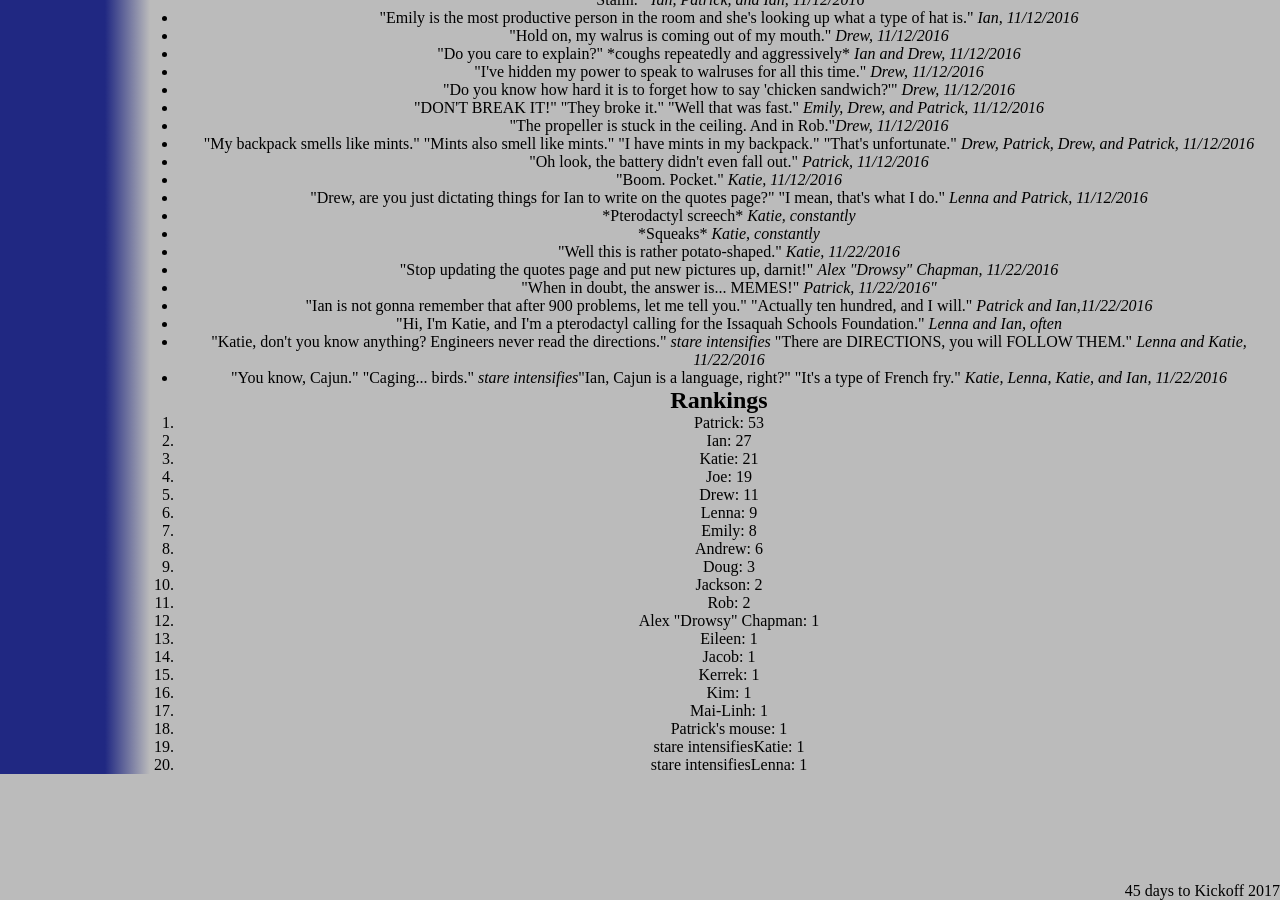
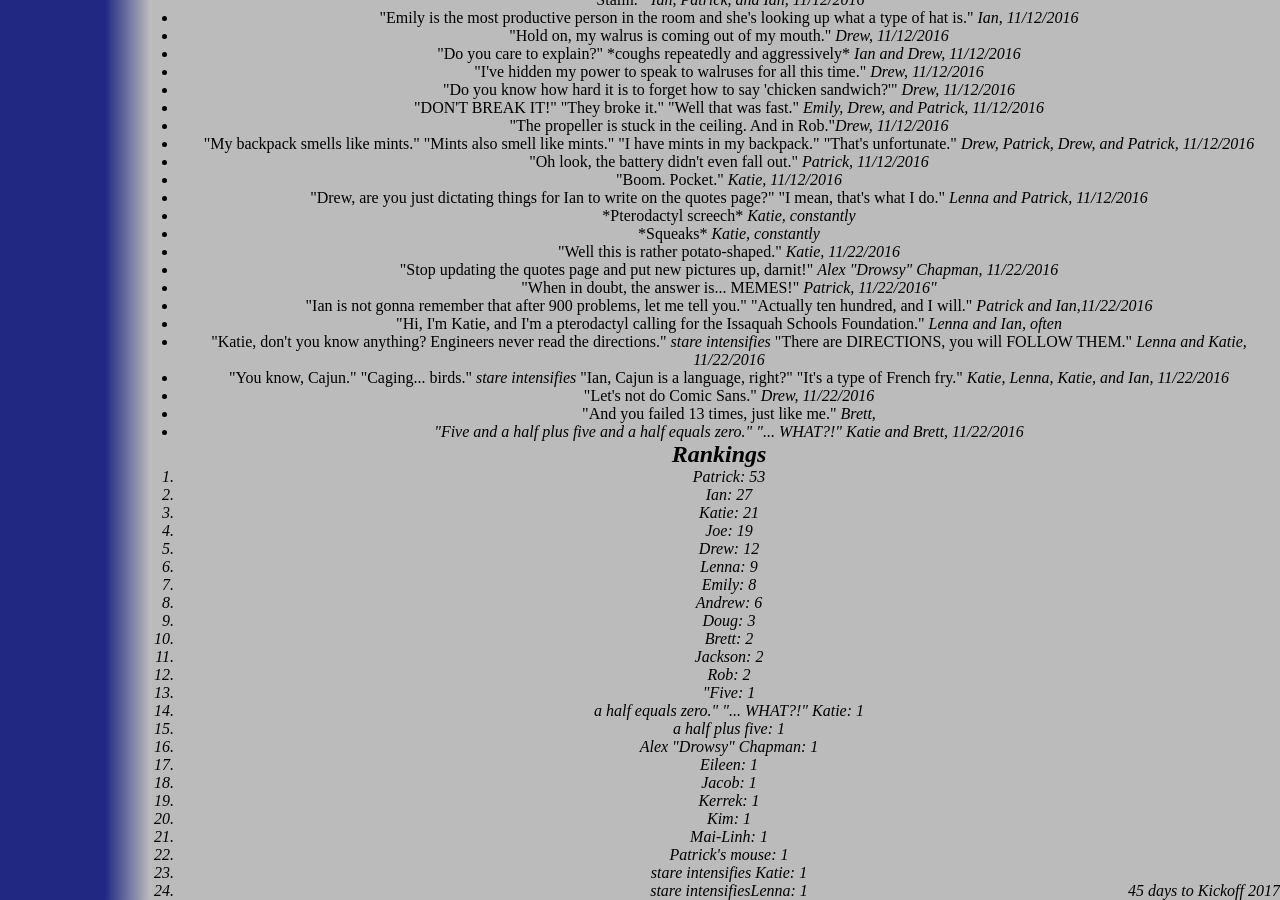
Before and after one commit to katiebugmoon/FRC4131.github.io, a Jekyll site: the page built from media/2017/quotes.html, in a window 1280 px wide and 900 px high, scrolled down 2131 px. Built offline with Jekyll 4.4.1, drawn with Linux system fonts in a browser that asks for light colours; nearby versions of some CDN libraries.

Commit message:
Update quotes.html

```diff
--- a/media/2017/quotes.html
+++ b/media/2017/quotes.html
@@ -131,8 +131,10 @@ title: Build Season 2017 Quotes
 	<li>"Ian is not gonna remember that after 900 problems, let me tell you." "Actually ten hundred, and I will."<i> Patrick and Ian,11/22/2016</i></li>
 	<li>"Hi, I'm Katie, and I'm a pterodactyl calling for the Issaquah Schools Foundation."<i> Lenna and Ian, often</i></li>
 	<li>"Katie, don't you know anything? Engineers never read the directions." <i>stare intensifies</i> "There are DIRECTIONS, you will FOLLOW THEM." <i>Lenna and Katie, 11/22/2016</i></li>
-	<li>"You know, Cajun." "Caging... birds." <i>stare intensifies</i>"Ian, Cajun is a language, right?" "It's a type of French fry." <i>Katie, Lenna, Katie, and Ian, 11/22/2016</i></li>
-
+	<li>"You know, Cajun." "Caging... birds." <i> stare intensifies </i>"Ian, Cajun is a language, right?" "It's a type of French fry." <i>Katie, Lenna, Katie, and Ian, 11/22/2016</i></li>
+	<li>"Let's not do Comic Sans." <i>Drew, 11/22/2016</i></li>
+	<li>"And you failed 13 times, just like me." <i>Brett,
+	<li>"Five and a half plus five and a half equals zero." "... WHAT?!" <i>Katie and Brett, 11/22/2016</i></li>
 </ul>
 <h2>Rankings</h2>
 <ol id='rankings'></ol>
```
